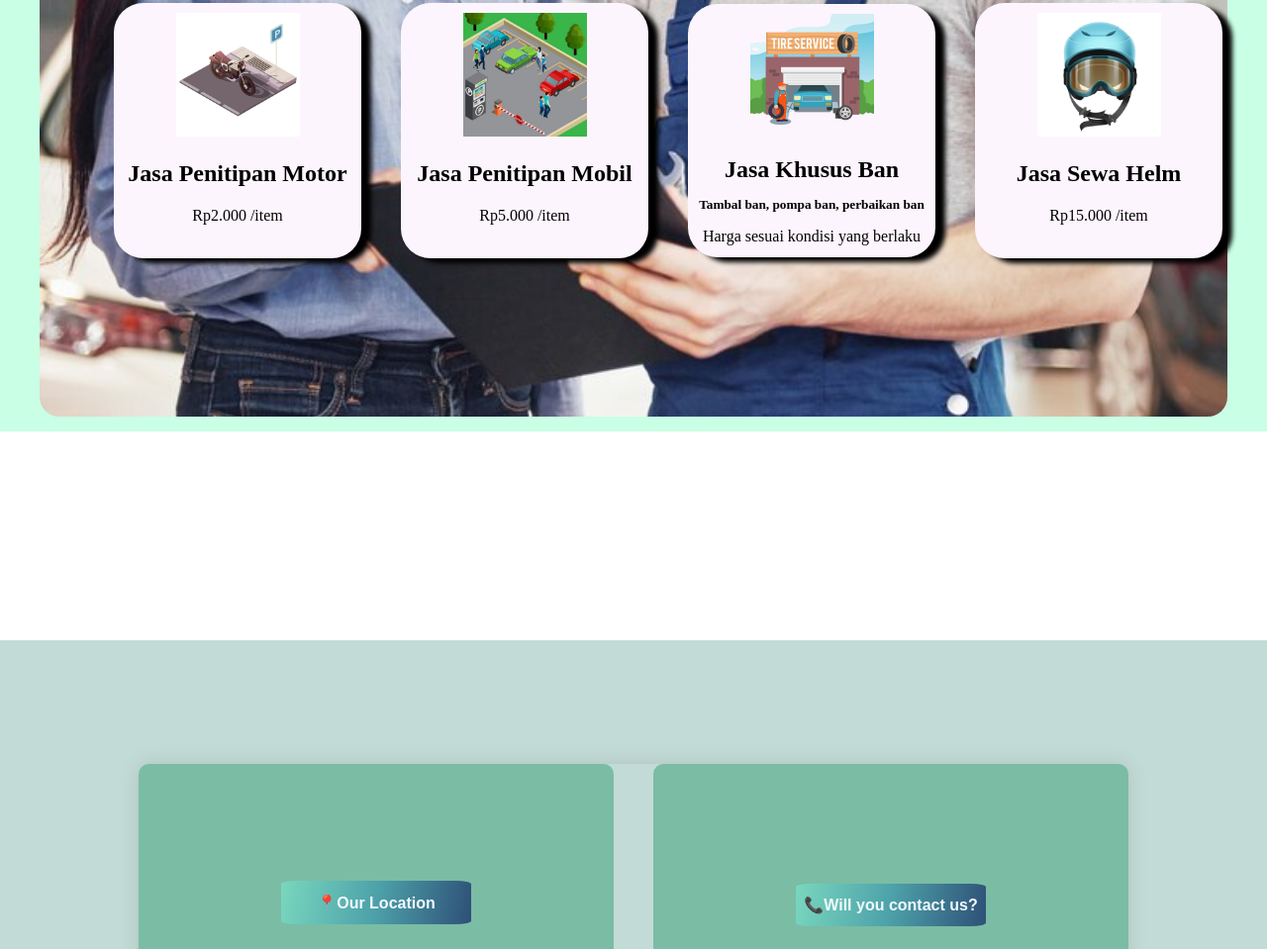
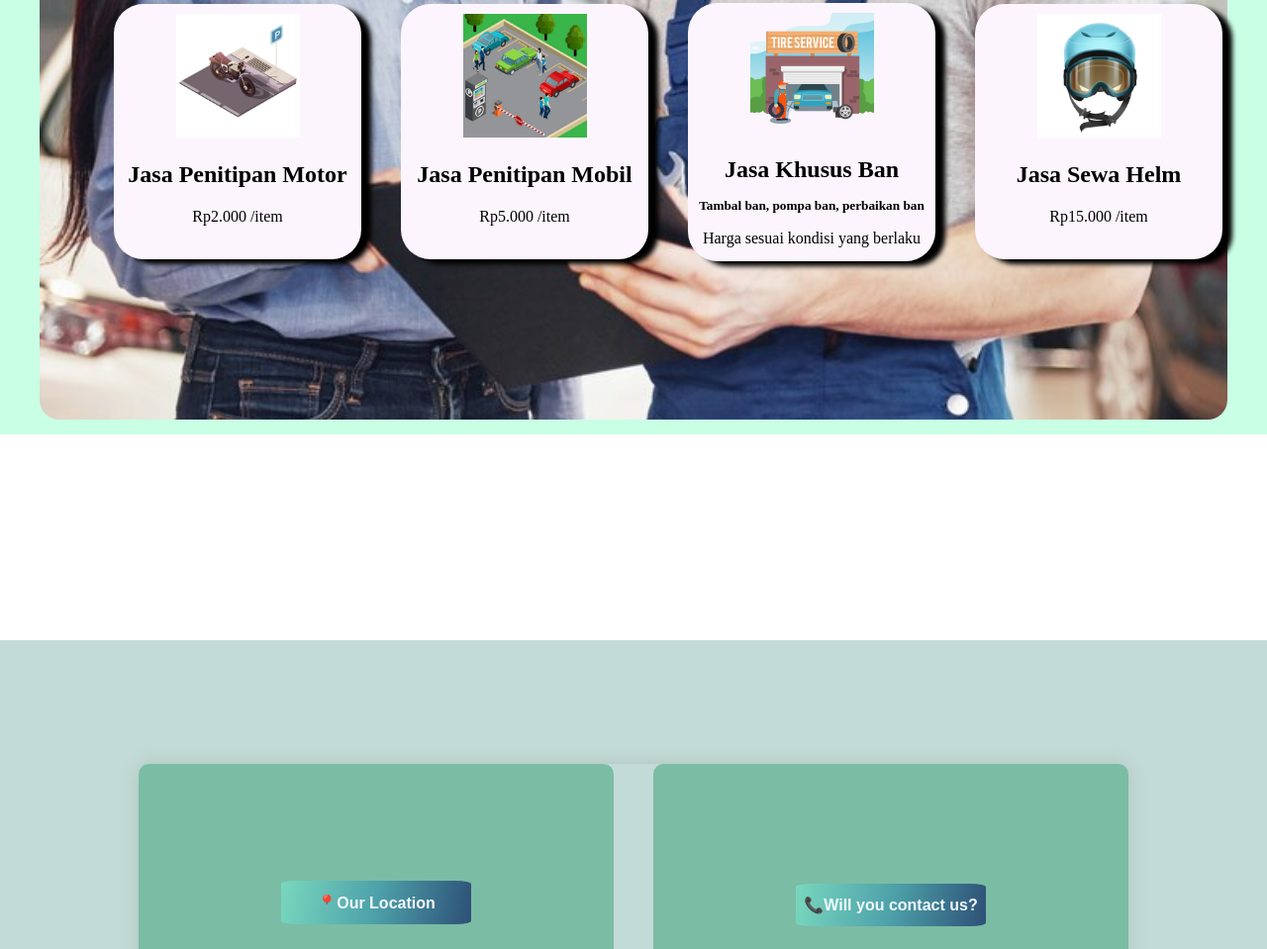
Before and after one commit to MevyaNajwa/website-portofolio, a plain HTML site: page index.html in a window 1280 px wide. Shown: the part 1897-2856 px from the top of the page at 99% size. Drawn offline with Linux system fonts and the light colour scheme; files whose address does not match are found by name.

Commit message:
Update index.css

```diff
--- a/index.css
+++ b/index.css
@@ -181,7 +181,7 @@ a {
   height: 130%;
 }
 .desk-srv1 {
-  line-height: 0.7;
+  line-height: 0.78;
 }
 .content-srv {
   margin-top: 0px;
```
